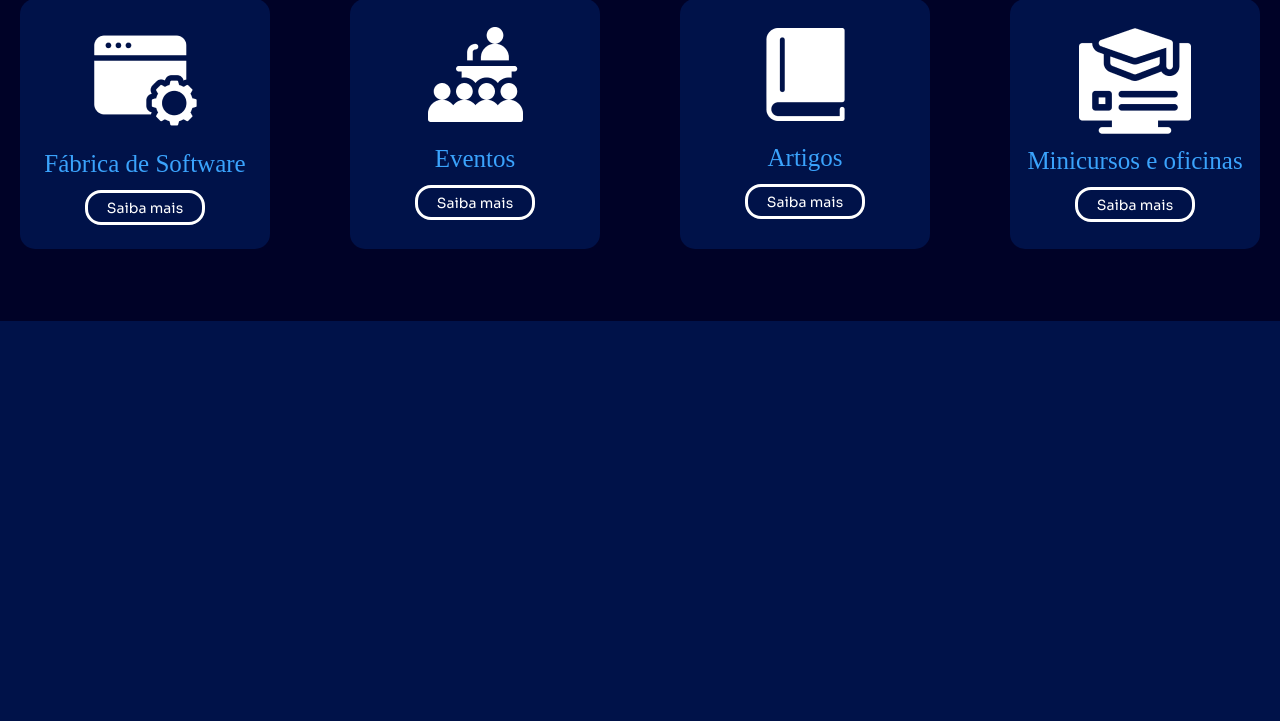
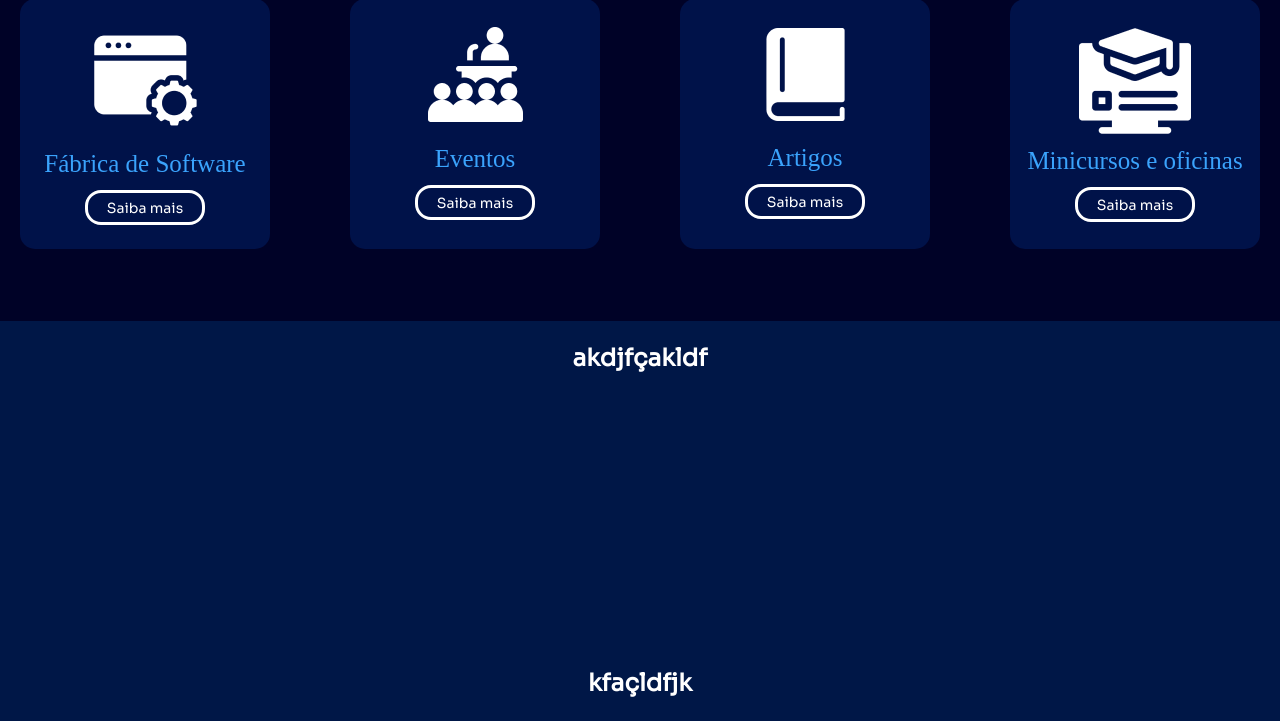
Before and after one commit to artur-pedro/petcomp-newwebsite, a PHP site: page / in a window 1280 px wide. Shown: the part 2880-3601 px from the top of the page. Before the commit the page ends 3201 px from the top, so only its background shows below. Run offline with PHP 8.4, Linux system fonts and the light colour scheme; data comes from the database, SQL or seed files in the repository; some web fonts are replaced.

Commit message:
Criação do footer

```diff
--- /dev/null
+++ b/css/footer.css
@@ -0,0 +1,19 @@
+*{margin-top: 0;}
+.footer {
+    background-color: #001747; /* Cor azul de fundo */
+    height: 400px; /* Tamanho do footer (altura) */
+    color: white; /* Cor do texto dentro do footer */
+    display: flex; /* Usando flexbox para distribuir os elementos internos */
+    flex-direction: column;
+    justify-content: space-between; /* Separa os divs internos */
+    align-items: center; /* Alinha os itens verticalmente ao centro */
+    padding: 0 20px; /* Espaçamento interno nas laterais */
+}
+
+.footer-linha {
+    height: 75px;
+    width: 100%;
+    display: flex;
+    justify-content: center;
+    align-items: center;
+}
--- a/css/index.css
+++ b/css/index.css
@@ -396,7 +396,7 @@ body {
     flex-wrap: wrap;
     gap: 5rem;
     text-align: justify;
-    overflow: scroll;
+    overflow-y: scroll;
     padding: 3rem 1rem;
     align-items: center;
     justify-content: center;
@@ -411,7 +411,6 @@ body {
     justify-content: center;
     align-items: center;
     border-radius: 15px;
-
 }
 .activities-subtitle {
     font-family: 'Alatsi';
--- /dev/null
+++ b/footer.php
@@ -0,0 +1,24 @@
+<!DOCTYPE html>
+<html lang="en">
+<head>
+    <meta charset="UTF-8">
+    <meta name="viewport" content="width=device-width, initial-scale=1.0">
+    <title>Document</title>
+    <link rel="stylesheet" href="css/footer.css">
+</head>
+
+<body>
+    <footer class="footer">
+        <div class="footer-linha">
+            akdjfçakldf
+        </div>
+        <div>
+
+        </div>
+        <div class="footer-linha">
+            kfaçldfjk
+        </div>
+    </footer>
+</body>
+
+</html>
--- a/index.php
+++ b/index.php
@@ -37,7 +37,6 @@ function truncarTitulo($titulo, $limite = 30) {
     <meta name="viewport" content="width=device-width, initial-scale=1.0">
     <title>PETComp</title>
     <link rel="stylesheet" href="https://cdn.jsdelivr.net/npm/swiper@9/swiper-bundle.min.css">
-
     <link href="https://fonts.googleapis.com/css?family=Alatsi" rel="stylesheet">
     <link href='https://fonts.googleapis.com/css?family=Mada' rel='stylesheet'>
     <!-- Bootstrap CSS -->
@@ -198,10 +197,13 @@ function truncarTitulo($titulo, $limite = 30) {
     </div>
 </div>
 
+<?php include 'footer.php'; ?>
 
 <!-- Referência ao arquivo JS externo -->
 <script src="js/js.js" defer></script>
 <!-- Bootstrap JS -->
 <script src="https://cdn.jsdelivr.net/npm/bootstrap@5.3.0/dist/js/bootstrap.bundle.min.js"></script>
+
+
 </body>
 </html>
```
